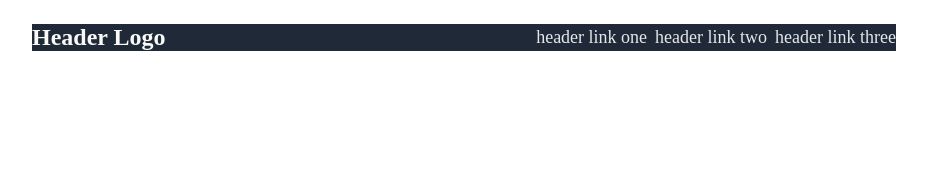
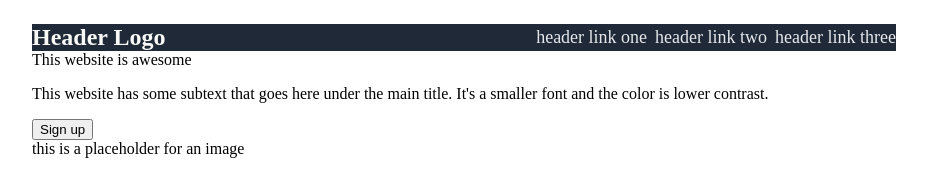
Before and after one commit to Veluchs/landing-page, a plain HTML site: page index.html in a window 1280 px wide. Shown: the whole page, without its empty margins (176-1103 px from the left). Drawn offline with Linux system fonts and the light colour scheme.

Commit message:
add site description html

```diff
--- a/index.html
+++ b/index.html
@@ -7,6 +7,7 @@
     </head>
     <body>
 
+    <div class="top">
         <div class="header">
             <div class="logo">Header Logo</div>
             <div class="links-right">
@@ -17,6 +18,19 @@
                 </ul>
             </div>
         </div>
+        <div class="description">
+            <div class="text"
+                <h2>This website is awesome</h2>
+                <p>
+                    This website has some subtext that
+                    goes here under the main title. It's a
+                    smaller font and the color is lower contrast.
+                </p>
+                <button class="signup-button">Sign up</button>
+            </div>
+            <div class="img-placeholder">this is a placeholder for an image</div>
+        </div>
+    </div>
 
     </body>
 </html>
```
